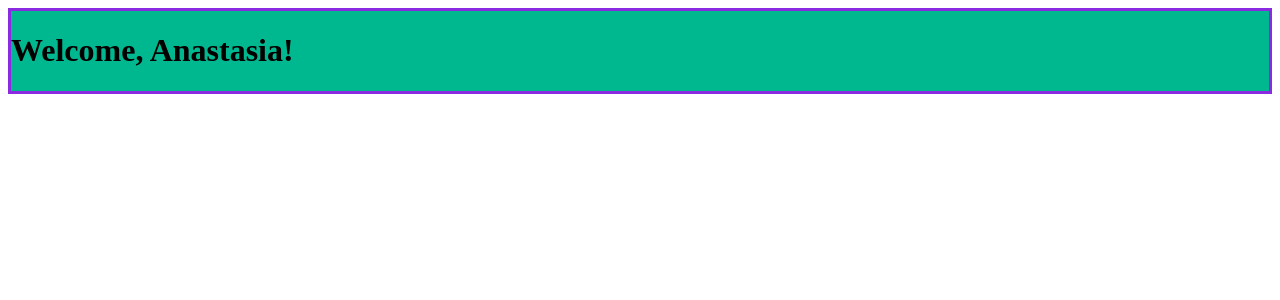
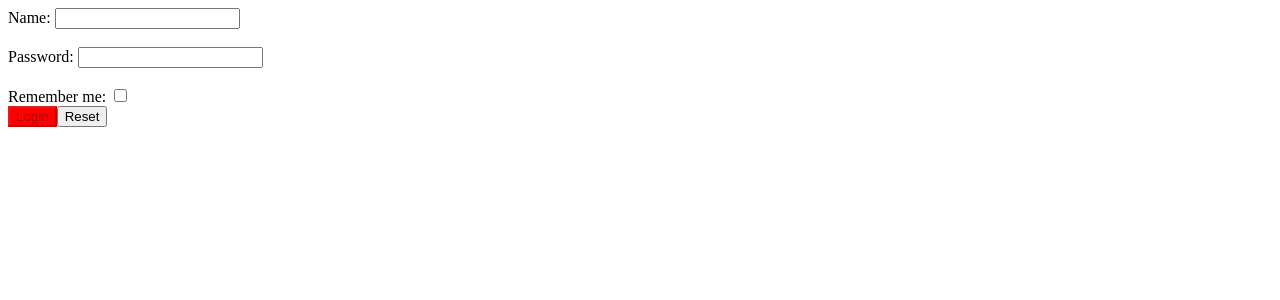
Before and after one commit to AnastasiaGandolfi/Esercizi_React, a React (Create React App) app in the folder my-app/: page / in a window 1280 px wide. Shown: the top 300 px of the page. Built offline with nearby package versions, Linux system fonts and the light colour scheme.

Commit message:
exercise done

```diff
--- a/my-app/src/App.js
+++ b/my-app/src/App.js
@@ -1,6 +1,6 @@
 import React from "react";
-import TodoList from "./TodoList";
-import Welcome from "./Welcome";
+import Login from "./Login";
+
 
 export class App extends React.Component {
     handleOnLogin = (loginData) => {
@@ -9,7 +9,7 @@
     render() {
         return(
             <div>
-                <Welcome name="Anastasia" />
+                <Login />
             </div>
         )
     }
--- a/my-app/src/Login.js
+++ b/my-app/src/Login.js
@@ -1,4 +1,5 @@
 import React from "react";
+
 
 export default class Login extends React.Component {
     state = {
@@ -56,9 +57,19 @@
                     checked={this.state.remember}
                     onChange={this.handleInputChange} />
                 <br />
-                <button type="submit" disabled={!this.isLoginValid()} onClick={this.props.onLogin}>Login</button>
+                <button
+                    type="submit"
+                    disabled={!this.isLoginValid()}
+                    onClick={this.props.onLogin}
+                    style={{
+                        backgroundColor: this.state.password.length < 8 ? "red" : "green"
+                    }}>
+                        Login
+                </button>
                 <button type="submit" onClick={this.handleReset}>Reset</button>
             </div>
         )
     }
 }
+
+// Modify the Login component from Forms 03 so that the "login" button background color is "red" when the inputted password's length is shorter than 8 characters, green otherwise.
--- a/my-app/src/index.css
+++ b/my-app/src/index.css
@@ -1,6 +1,3 @@
-/* Create an index.css file and import it within the index.js file.
-Add a .welcome class to the Welcome component that changes its background color and adds a border. */
-
 .welcome {
     background-color: rgb(0, 184, 144);
     border: 3px solid blueviolet;
```
